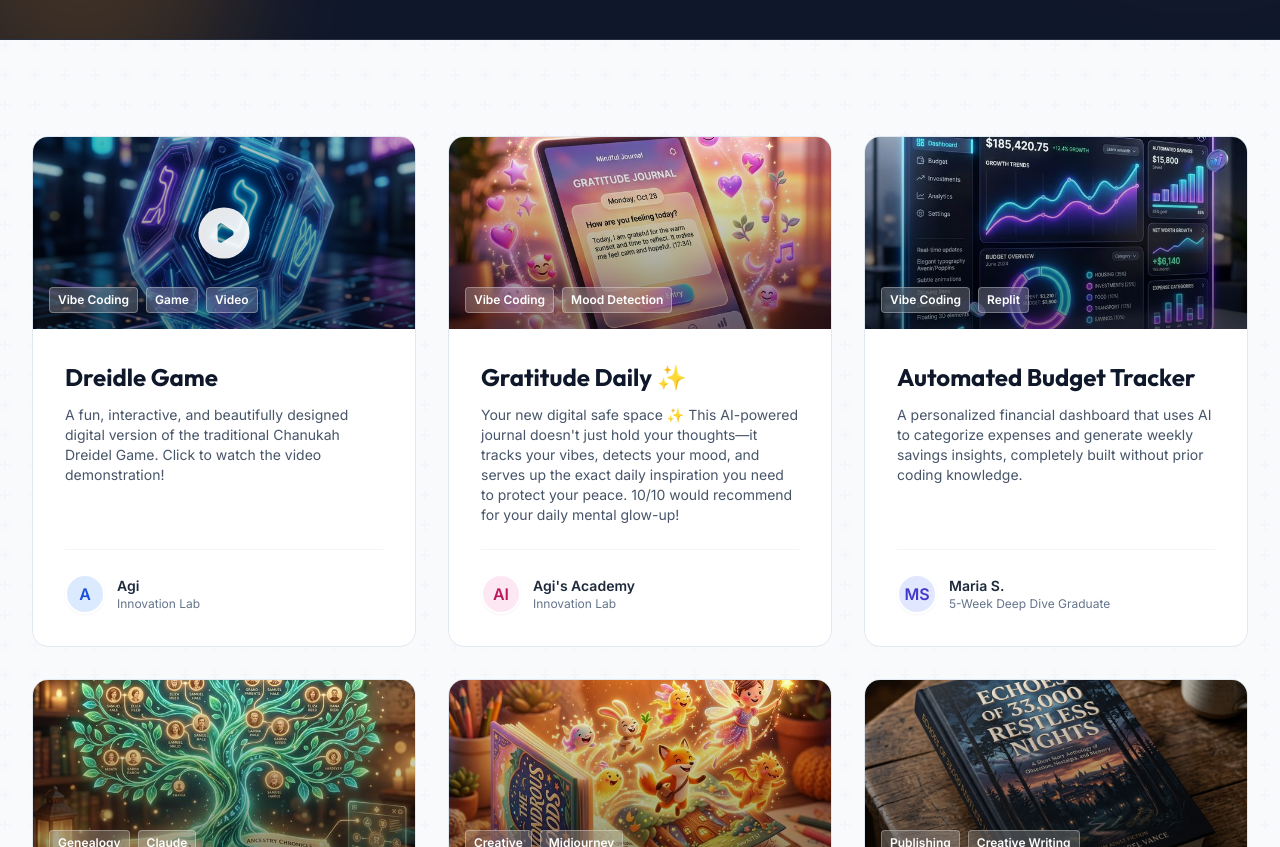
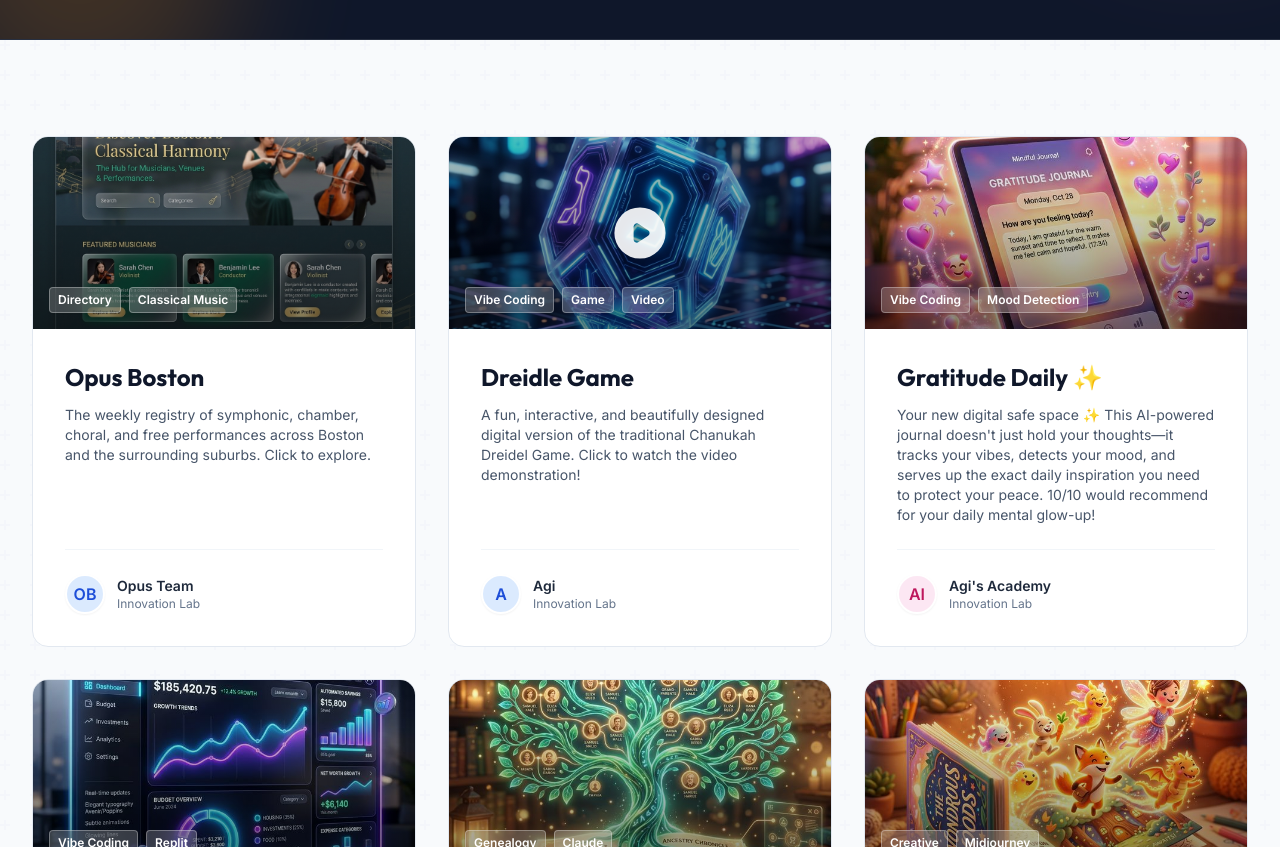
Before and after one commit to agisardi/AgiAIAcademy, a plain HTML site: page projects.html in a window 1280 px wide. Shown: the part 460-1307 px from the top of the page. Drawn offline with nearby package versions, Linux system fonts and the light colour scheme.

Commit message:
Add Opus Boston to Innovation Lab

```diff
--- a/projects.html
+++ b/projects.html
@@ -189,6 +189,38 @@
         <div class="max-w-7xl mx-auto px-4 sm:px-6 lg:px-8 relative z-10">
             <!-- Grid for Projects -->
             <div class="grid md:grid-cols-2 lg:grid-cols-3 gap-8">
+
+                <!-- Project: Opus Boston -->
+                <a href="https://myopus.info" target="_blank"
+                    class="group bg-white rounded-2xl border border-slate-200 overflow-hidden hover:shadow-2xl transition-all duration-300 hover:-translate-y-2 flex flex-col h-full cursor-pointer">
+                    <div class="h-48 relative overflow-hidden">
+                        <img src="images/opus_boston_cover.png" alt="Opus Boston Graphic"
+                            class="absolute inset-0 w-full h-full object-cover group-hover:scale-105 transition-transform duration-700 pointer-events-none">
+                        <div
+                            class="absolute inset-0 bg-gradient-to-t from-black/60 to-transparent opacity-80 group-hover:opacity-100 transition-opacity duration-300">
+                        </div>
+                        <div class="absolute bottom-4 left-4 flex gap-2 z-10">
+                            <span
+                                class="bg-white/20 backdrop-blur-md text-white text-xs font-bold px-2 py-1 rounded shadow-sm border border-white/30">Directory</span>
+                            <span
+                                class="bg-white/20 backdrop-blur-md text-white text-xs font-bold px-2 py-1 rounded shadow-sm border border-white/30">Classical Music</span>
+                        </div>
+                    </div>
+                    <div class="p-8 flex-grow flex flex-col">
+                        <h3 class="text-2xl font-bold text-slate-900 mb-3 group-hover:text-primary transition-colors">
+                            Opus Boston</h3>
+                        <p class="text-slate-600 text-sm mb-6 flex-grow">The weekly registry of symphonic, chamber, choral, and free performances across Boston and the surrounding suburbs. Click to explore.</p>
+                        <div class="flex items-center gap-3 pt-6 border-t border-slate-100 mt-auto">
+                            <div
+                                class="w-10 h-10 rounded-full bg-blue-100 flex items-center justify-center text-blue-700 font-bold border-2 border-white shadow-sm">
+                                OB</div>
+                            <div>
+                                <p class="text-sm font-bold text-slate-800">Opus Team</p>
+                                <p class="text-xs text-slate-500">Innovation Lab</p>
+                            </div>
+                        </div>
+                    </div>
+                </a>
 
                 <!-- Project 6: Dreidle Game -->
                 <div onclick="openVideoModal()"
```
Also changed, not shown: images/opus_boston_cover.png (added).
